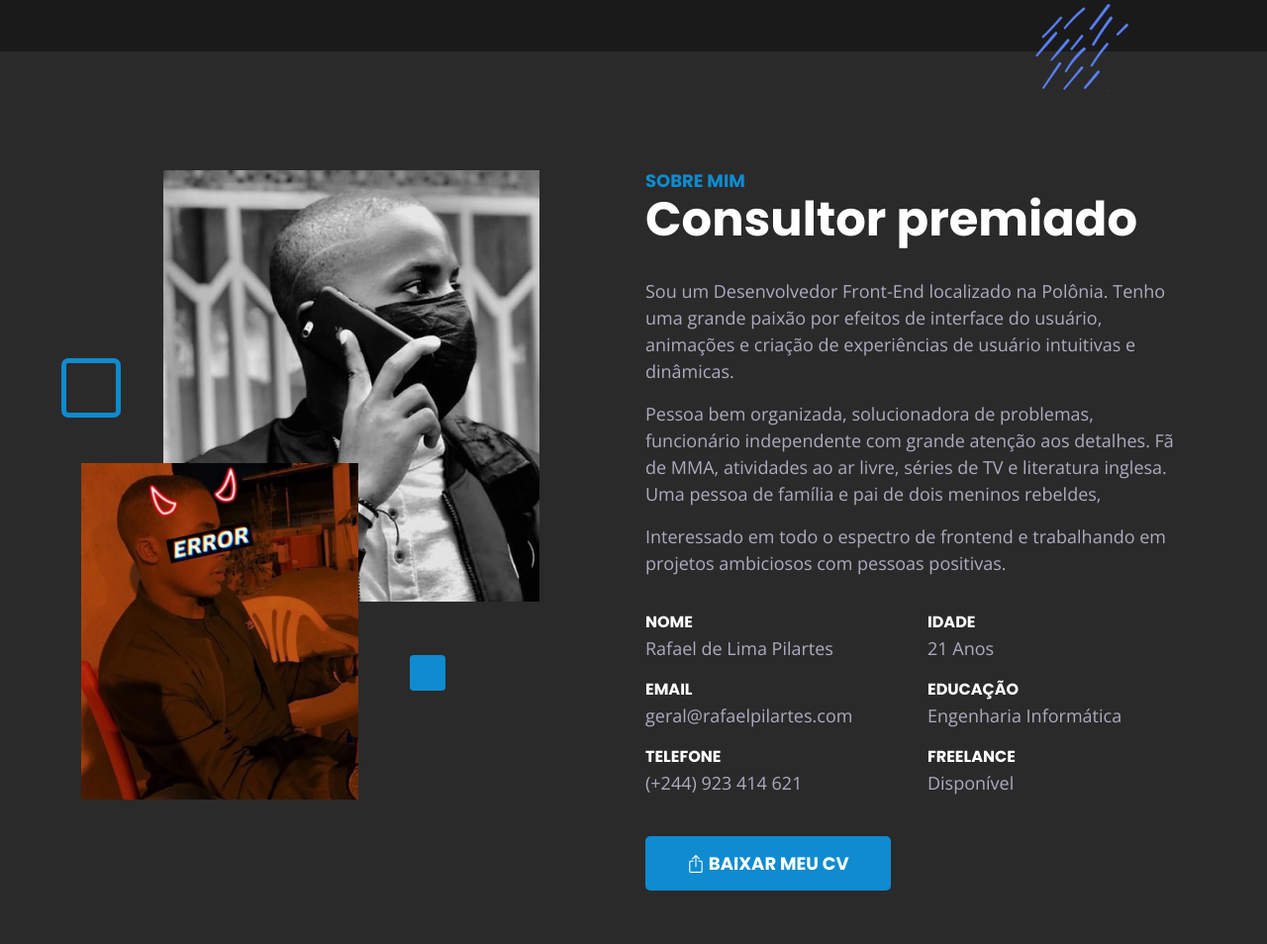
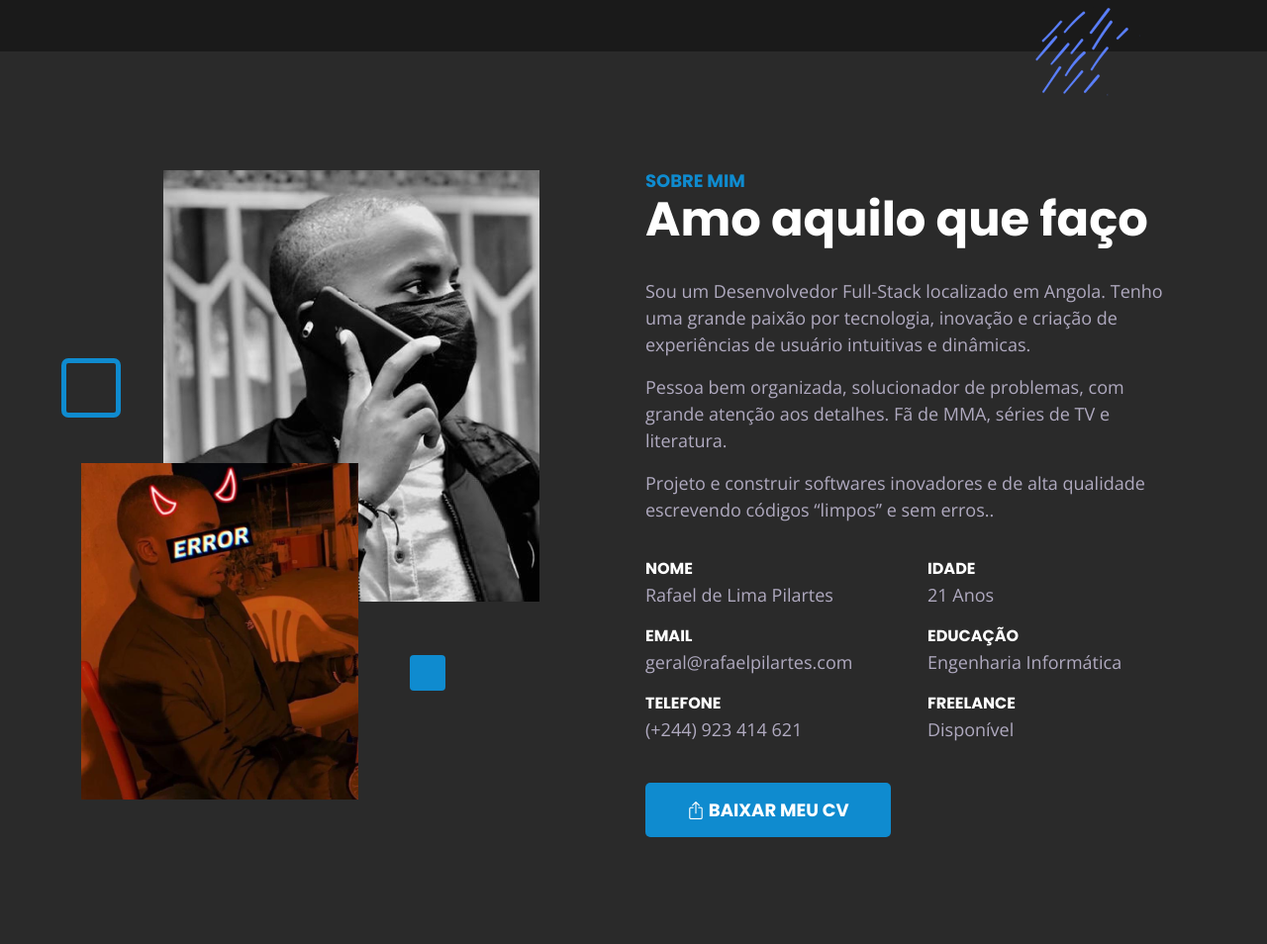
Before and after one commit to RafaelPilartes/web-rafaelpilartes, a plain HTML site: page index.html in a window 1280 px wide. Shown: the part 1646-2600 px from the top of the page at 99% size. Drawn offline with nearby package versions, Linux system fonts and the light colour scheme.

Commit message:
1.2- change about me

```diff
--- a/index.html
+++ b/index.html
@@ -347,21 +347,19 @@
             data-aos-delay="400"
             data-aos-duration="2000"
           >
-            <h2><span>Sobre mim</span>Consultor premiado</h2>
+            <h2><span>Sobre mim</span>Amo aquilo que faço</h2>
             <p>
-              Sou um Desenvolvedor Front-End localizado na Polônia. Tenho uma
-              grande paixão por efeitos de interface do usuário, animações e
-              criação de experiências de usuário intuitivas e dinâmicas.
+              Sou um Desenvolvedor Full-Stack localizado em Angola. Tenho uma
+              grande paixão por tecnologia, inovação e criação de experiências
+              de usuário intuitivas e dinâmicas.
             </p>
             <p>
-              Pessoa bem organizada, solucionadora de problemas, funcionário
-              independente com grande atenção aos detalhes. Fã de MMA,
-              atividades ao ar livre, séries de TV e literatura inglesa. Uma
-              pessoa de família e pai de dois meninos rebeldes,
+              Pessoa bem organizada, solucionador de problemas, com grande
+              atenção aos detalhes. Fã de MMA, séries de TV e literatura.
             </p>
             <p>
-              Interessado em todo o espectro de frontend e trabalhando em
-              projetos ambiciosos com pessoas positivas.
+              Projeto e construir softwares inovadores e de alta qualidade
+              escrevendo códigos “limpos” e sem erros..
             </p>
             <div class="personal-details row">
               <div class="col-md-6">
```
